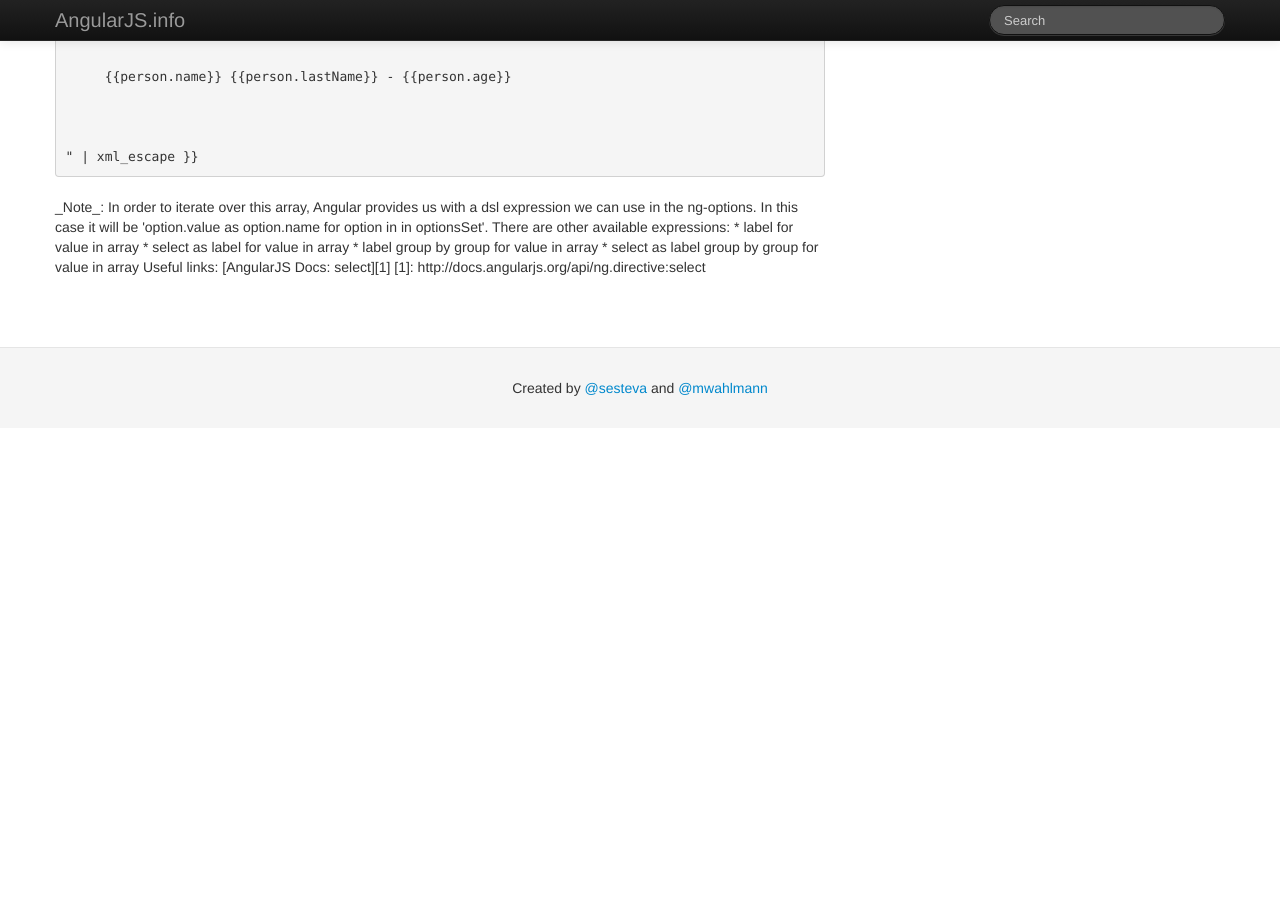
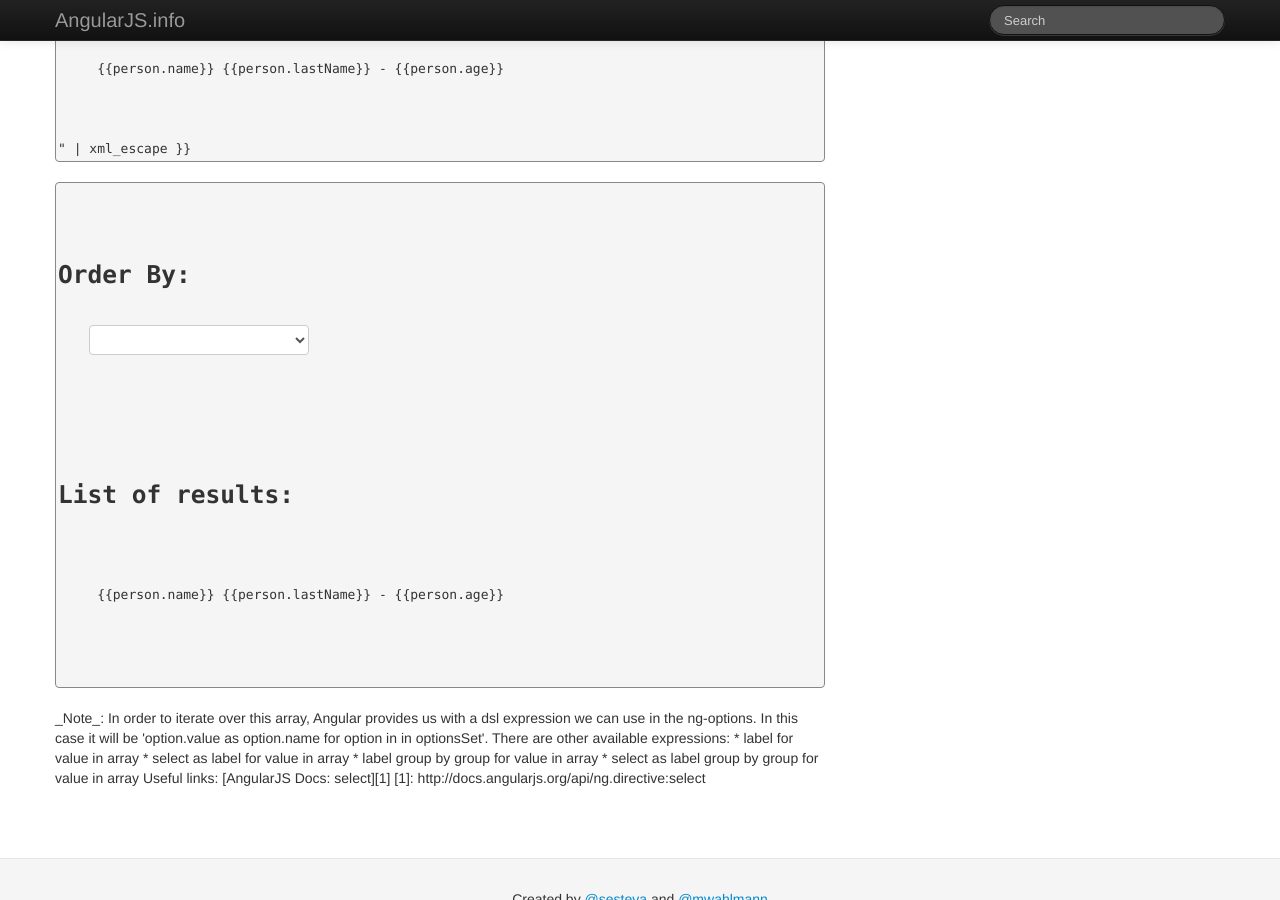
Before and after one commit to ng-learn-org/ng-learn-org.github.io, a Jekyll site: the page built from index.html, in a window 1280 px wide and 900 px high, scrolled down 1654 px. Built offline with Jekyll 4.4.1, drawn with Linux system fonts in a browser that asks for light colours; the list of posts is cut into pages by our own code; a style sheet for code colours, icons or effects is not loaded; before the commit the page ends 2122 px from its top, so only the background shows below that.

Commit message:
changed to prettyprint

```diff
--- a/_layouts/default.html
+++ b/_layouts/default.html
@@ -5,6 +5,7 @@
     <meta name="viewport" content="width=device-width, initial-scale=1.0">
     <link href="css/bootstrap.min.css" rel="stylesheet">
     <link href="css/bootstrap-responsive.min.css" rel="stylesheet">
+    <link href="css/prettify.css" type="text/css" rel="stylesheet">
 
     <style type="text/css">
       body {
@@ -70,7 +71,7 @@
       </div>
     </footer>
 
-    <script src="js/run_prettify.js"></script>
+    <script src="js/prettify.js"></script>
     <script src="js/jquery-2.0.2.min.js"></script>
     <script src="js/bootstrap.min.js"></script>
   </body>
--- a/_posts/2013-06-25-Ordering_a_set_of_results.markdown
+++ b/_posts/2013-06-25-Ordering_a_set_of_results.markdown
@@ -23,6 +23,23 @@ In the following example, we will once again provide the user with a set of opti
  </div>" | xml_escape }}
 </pre>
 
+<pre class="prettyprint lang-html">
+  <div>
+    <h3>Order By:</h3>
+    <select data-ng-model='selectedSortOrder3'
+           data-ng-options="option.value as option.name for option in [{'value':'+name','name':'Name: A-Z'},{'value':'-name','name':'Name: Z-A'}, {'value':'+lastName','name':'Last Name: A-Z'}, {'value':'-lastName','name':'Last Name: Z-A'}, {'value':'+age','name':'Age: Young to Experienced'}, {'value':'-age','name':'Age: Experienced to Young'}]"
+           data-ng-init="selectedSortOrder3='+age'">
+    </select>
+ </div>
+ <div>
+   <h3>List of results:</h3>
+   <div ng-repeat="person in results | orderBy:selectedSortOrder3">
+     {{person.name}} {{person.lastName}} - {{person.age}}
+   </div>
+ </div>
+</pre>
+
+
 _Note_: In order to iterate over this array, Angular provides us with a dsl expression we can use in the ng-options. In this case it will be 'option.value as option.name for option in in optionsSet'. There are other available expressions:
 *  label for value in array
 *  select as label for value in array
```
